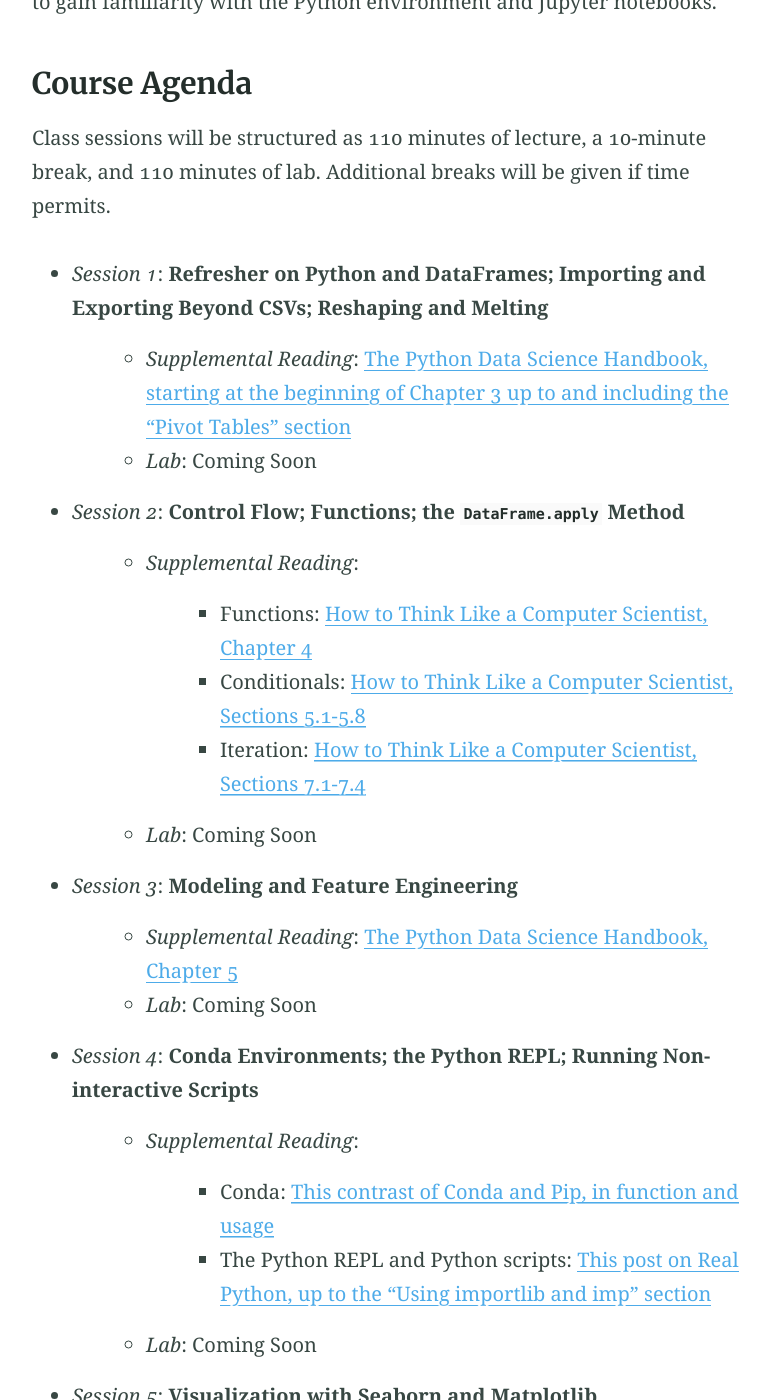
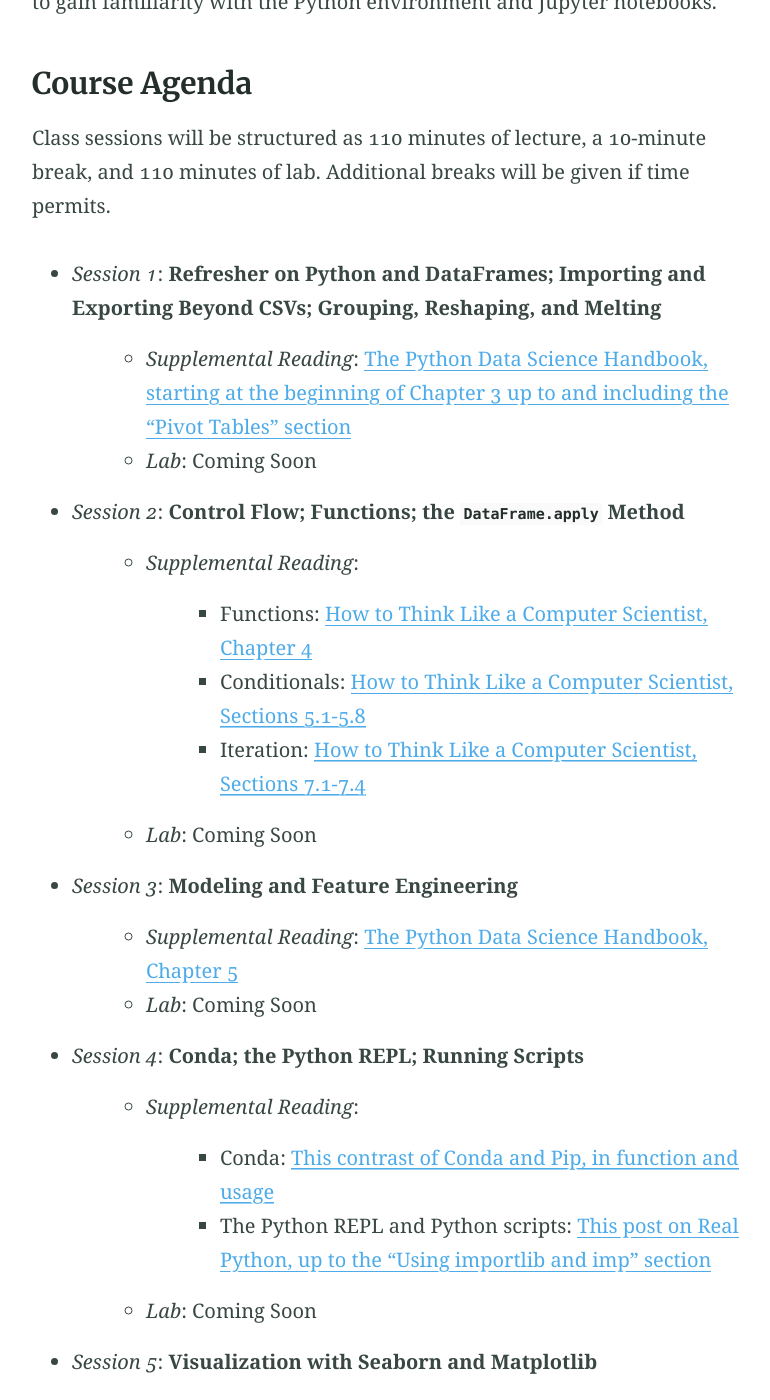
Before and after one commit to eswan18/ethanswan.com, a Jekyll site: the page built from courses/pages/python-for-ds-course.md, in a window 1280 px wide and 1400 px high, scrolled down 1894 px. Shown: the whole window, without its empty margins (251-1021 px from the left). Built offline with Jekyll 4.4.1, drawn with Linux system fonts in a browser that asks for light colours; some of the changed text lies outside the part shown.

Commit message:
Update python-for-ds lecture names.

```diff
--- a/courses/pages/python-for-ds-course.md
+++ b/courses/pages/python-for-ds-course.md
@@ -39,7 +39,7 @@ I would also suggest, but not mandate, reading [the preface](https://jakevdp.git
 Class sessions will be structured as 110 minutes of lecture, a 10-minute break, and 110 minutes of lab.
 Additional breaks will be given if time permits.
 
-- *Session 1*: **Refresher on Python and DataFrames; Importing and Exporting Beyond CSVs; Reshaping and Melting**
+- *Session 1*: **Refresher on Python and DataFrames; Importing and Exporting Beyond CSVs; Grouping, Reshaping, and Melting**
   - *Supplemental Reading*: [The Python Data Science Handbook, starting at the beginning of Chapter 3 up to and including the "Pivot Tables" section](https://jakevdp.github.io/PythonDataScienceHandbook/03.00-introduction-to-pandas.html)
   - *Lab*: Coming Soon
 - *Session 2*: **Control Flow; Functions; the `DataFrame.apply` Method**
@@ -51,7 +51,7 @@ Additional breaks will be given if time permits.
 - *Session 3*: **Modeling and Feature Engineering**
   - *Supplemental Reading*: [The Python Data Science Handbook, Chapter 5](https://jakevdp.github.io/PythonDataScienceHandbook/05.00-machine-learning.html)
   - *Lab*: Coming Soon
-- *Session 4*: **Conda Environments; the Python REPL; Running Non-interactive Scripts**
+- *Session 4*: **Conda; the Python REPL; Running Scripts**
   - *Supplemental Reading*:
     - Conda: [This contrast of Conda and Pip, in function and usage](https://www.anaconda.com/understanding-conda-and-pip/)
     - The Python REPL and Python scripts: [This post on Real Python, up to the "Using importlib and imp" section](https://realpython.com/run-python-scripts/)
```
Also changed, not shown: other parts of courses/pages/python-for-ds-course.md (+1 -1 lines).
